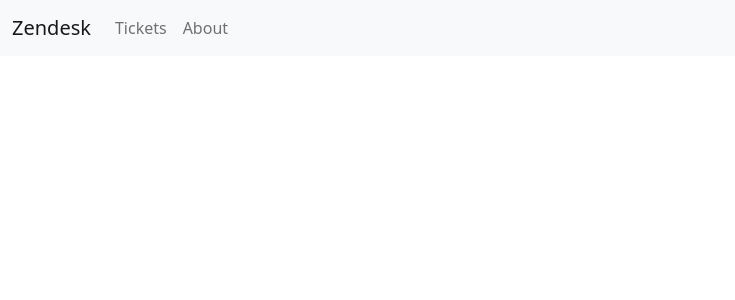
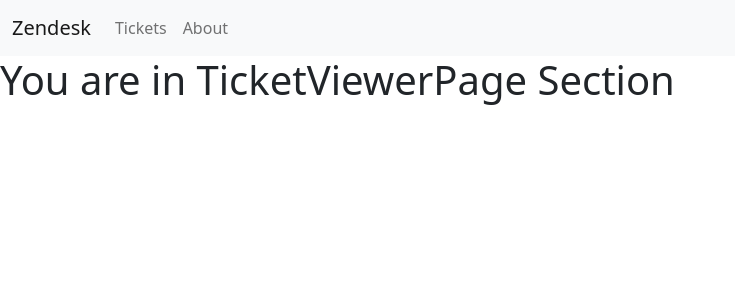
Before and after one commit to bhatia-di/zendesk_ticket_viewer, a React app in the folder zendesk_ticket_viewer_ui/: page /tickets in a window 1280 px wide. Shown: the top 300 px of the page, without its empty margins (0-735 px from the left). Built offline with nearby package versions, Linux system fonts and the light colour scheme.

Commit message:
react-router setup done

```diff
--- a/zendesk_ticket_viewer_ui/src/App.js
+++ b/zendesk_ticket_viewer_ui/src/App.js
@@ -1,7 +1,21 @@
 import React from "react";
 import Header from "./components/Header";
+import About from "./routes/about/About";
+import TicketViewerPage from "./routes/tickets/TicketViewerPage";
+import Home from "./routes/home/Home";
+
+import { Routes, Route, Link } from "react-router-dom";
+
+
 export default function App() {
   return <React.Fragment>
   <Header/>
+  <Routes>
+          <Route path="/about" element={<About />} />
+          <Route path="/tickets" element={<TicketViewerPage />} />
+          <Route path="/" element={<Home />} />
+
+      </Routes>
+
   </React.Fragment>;
 }
--- /dev/null
+++ b/zendesk_ticket_viewer_ui/src/routes/about/About.jsx
@@ -0,0 +1,11 @@
+import React from "react";
+
+
+export default function About() {
+    return(
+    <h1>You are in About Section</h1>
+    );
+
+
+
+}
--- /dev/null
+++ b/zendesk_ticket_viewer_ui/src/routes/home/Home.jsx
@@ -0,0 +1,11 @@
+import React from "react";
+
+
+export default function Home() {
+    return(
+    <h1>You are in Home Section</h1>
+    );
+
+
+
+}
--- /dev/null
+++ b/zendesk_ticket_viewer_ui/src/routes/tickets/TicketViewerPage.jsx
@@ -0,0 +1,11 @@
+import React from "react";
+
+
+export default function TicketViewerPage() {
+    return(
+    <h1>You are in TicketViewerPage Section</h1>
+    );
+
+
+
+}
```
Also changed, not shown: zendesk_ticket_viewer_ui/src/components/Footer.jsx (+11 -0 lines).
